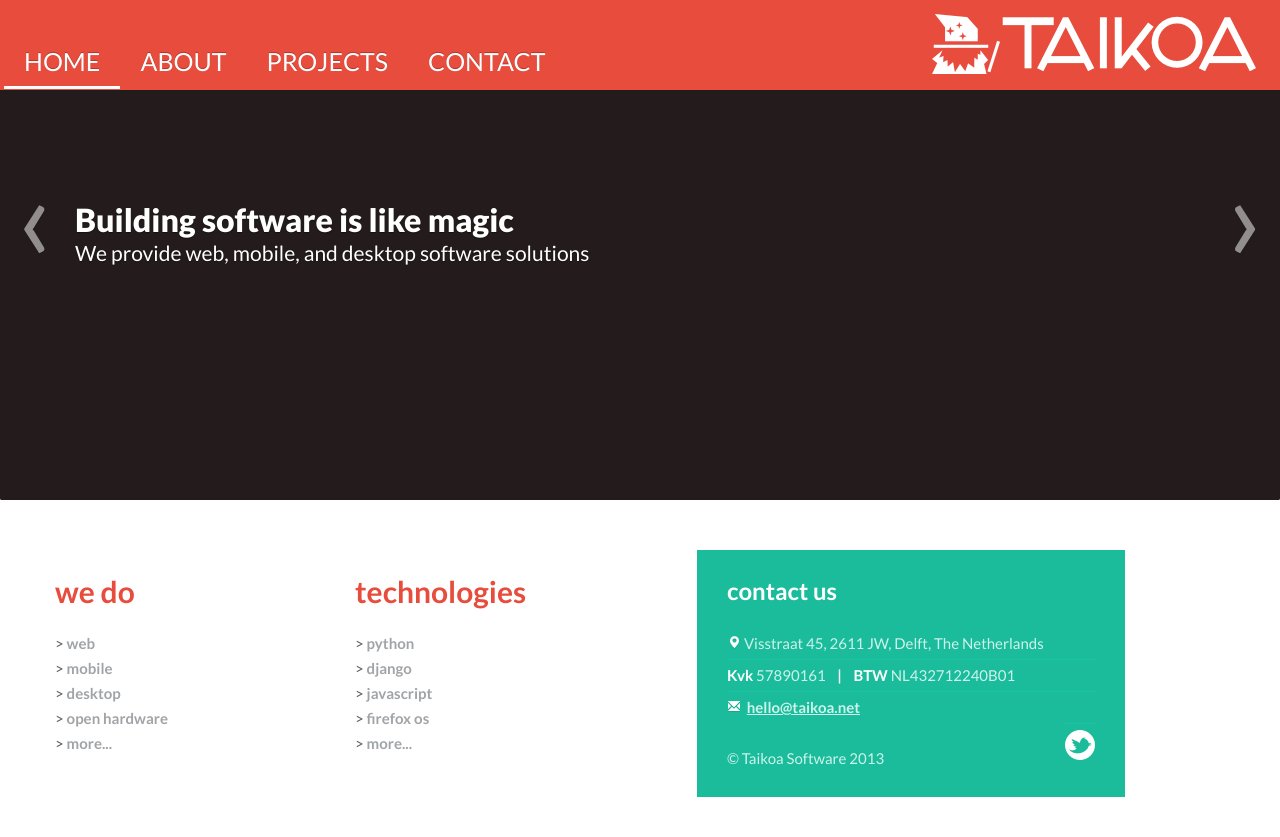
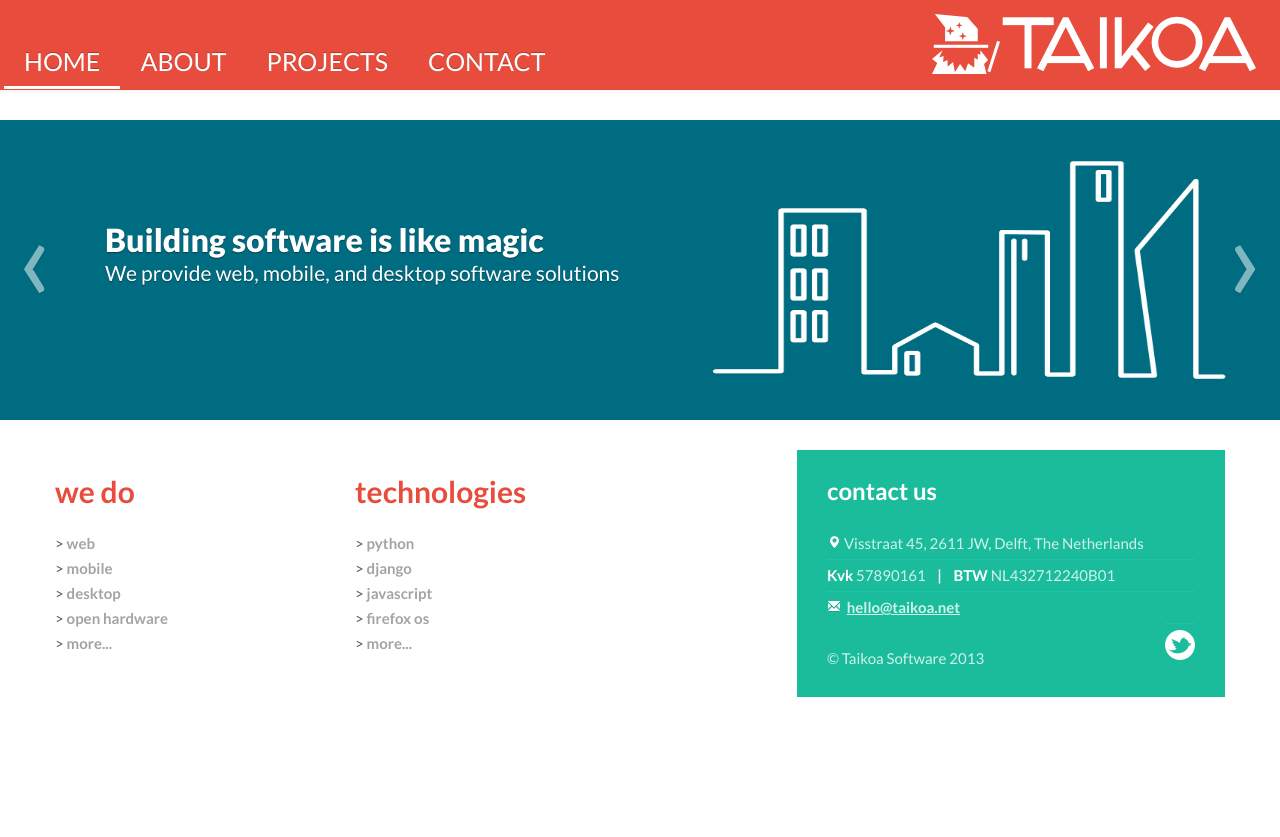
Before and after one commit to taikoa/taikoa, a Flask app: page / in a window 1280 px wide. After the commit the page ends 697 px from the top, so only its background shows below. Run offline with Flask 2, Linux system fonts and the light colour scheme; some libraries are stand-ins or nearby versions.

Commit message:
Adding images for the main page

```diff
--- a/static/css/main.css
+++ b/static/css/main.css
@@ -57,6 +57,7 @@ body {
 /* Carousel base class */
 .carousel {
   margin-bottom: 0px;
+  margin-top: 120px;
 }
 
 .carousel .container {
@@ -76,14 +77,14 @@ body {
 }
 
 .carousel .item {
-  height: 500px;
+  height: 300px;
 }
 .carousel img {
   position: absolute;
   top: 0;
   left: 0;
   min-width: 100%;
-  height: 500px;
+  height: 300px;
 }
 
 .carousel-caption {
@@ -91,7 +92,8 @@ body {
   position: static;
   max-width: 550px;
   padding: 0 20px;
-  margin-top: 200px;
+  margin-top: 100px;
+  padding-left: 50px;
 }
 .carousel-caption h1,
 .carousel-caption .lead {
@@ -301,7 +303,7 @@ body {
 footer {
     background-color: #fff;
     color: #5a5a5a;
-    padding-top: 50px;
+    padding-top: 30px;
 }
 
 .footer-banner {
@@ -431,3 +433,7 @@ a:hover, a:focus {
 #post {
     font-size: 20px;
 }
+
+.contact-footer {
+    padding-left: 100px;
+}
--- a/templates/about-me.html
+++ b/templates/about-me.html
@@ -7,6 +7,7 @@
 
 {% block content %}
 <div class="row">
+    <div class="span9">
         <h2>About me</h2>
         <p>
             Hi, I am Javier Aguirre, Software hacker and Founder of Taikoa.
@@ -95,5 +96,6 @@
             </div>
         </div>
     </div>
+</div>
 
 {% endblock %}
--- a/templates/base.html
+++ b/templates/base.html
@@ -108,7 +108,7 @@
               </ul>
             </div>
 
-            <div class="span5">
+            <div class="span5 contact-footer">
               <div class="footer-banner">
                   <h3 class="footer-title">contact us</h3>
                 <ul>
--- a/templates/index.html
+++ b/templates/index.html
@@ -24,7 +24,7 @@
           </div>
         </div>
         <div class="item">
-          <img src="/static/img/slide-02.png" alt="">
+          <img src="/static/img/slide-03.png" alt="">
           <div class="container">
             <div class="carousel-caption">
               <h1>Quality and stability</h1>
```
Also changed, not shown: static/img/slide-01.jpg (deleted), static/img/slide-01.png, static/img/slide-02.png, static/img/slide-03.png. Lines whose indentation alone changed are shown as unchanged.
